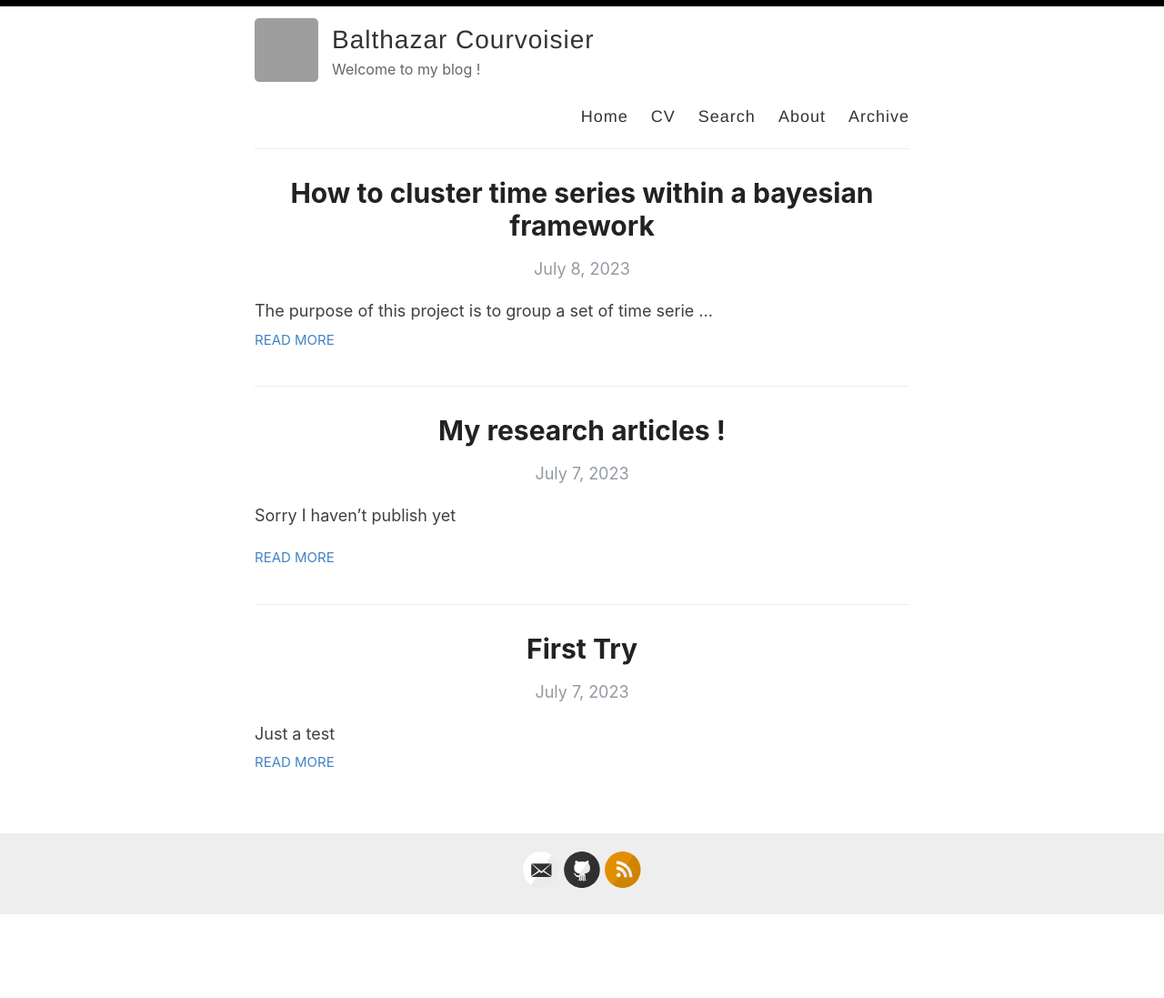
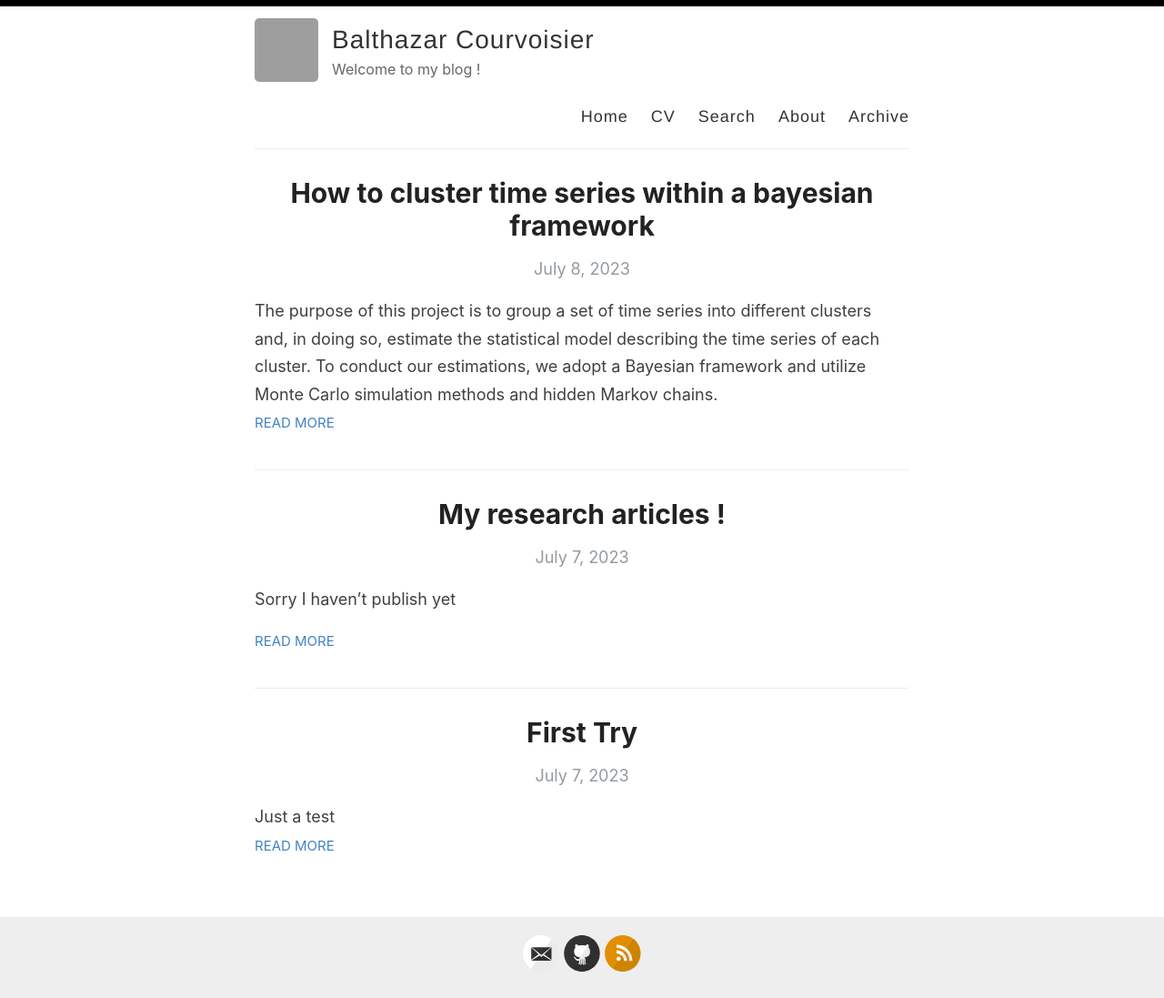
Before and after one commit to Zaltarba/blog, a Jekyll site: the page built from index.html, in a window 1280 px wide. Shown: the whole page at 91% size. Built offline with Jekyll 4.4.1, drawn with Linux system fonts in a browser that asks for light colours; the list of posts is cut into pages by our own code; before the commit the page ends 1005 px from its top, so only the background shows below that; grey boxes are pictures that could not be loaded.

Commit message:
Update 2023-07-08-Bayesian-article.md

```diff
--- a/_posts/2023-07-08-Bayesian-article.md
+++ b/_posts/2023-07-08-Bayesian-article.md
@@ -2,7 +2,7 @@
 layout: post
 title:  How to cluster time series within a bayesian framework
 categories: [Academic project]
-excerpt: The purpose of this project is to group a set of time serie ...
+excerpt: The purpose of this project is to group a set of time series into different clusters and, in doing so, estimate the statistical model describing the time series of each cluster. To conduct our estimations, we adopt a Bayesian framework and utilize Monte Carlo simulation methods and hidden Markov chains.
 ---
 
 # A model-based clustering of multiple time-series algorithm
```
